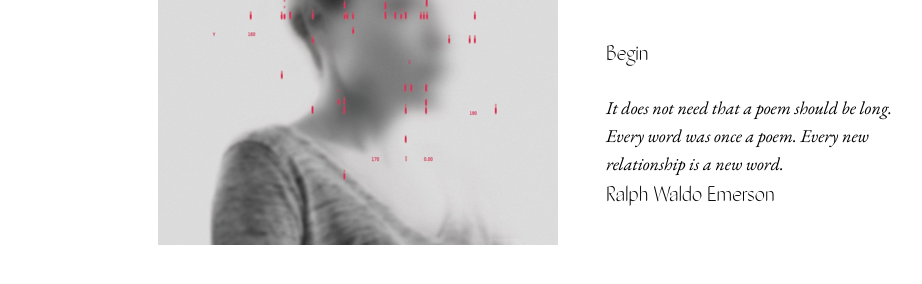
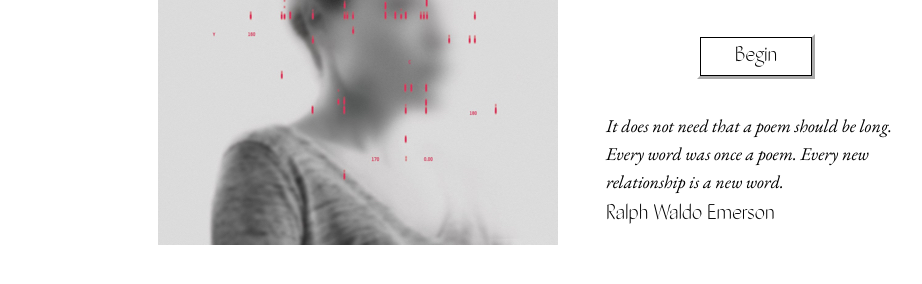
Before and after one commit to applebynj/hackdartmouth2018, a website built with webpack: page index.html in a window 1280 px wide. Shown: the part 442-726 px from the top of the page, without its empty margins (98-1020 px from the left). Built offline with nearby package versions, Linux system fonts and the light colour scheme.

Commit message:
additional styling to button

```diff
--- a/index.html
+++ b/index.html
@@ -83,6 +83,24 @@
 							margin-bottom: 20px;
 						}
 
+						.home__button {
+							font: 200 20px "Frauen", sans-serif;
+							color: #000000;
+							text-align: left;
+							margin-bottom: 50px;
+							text-align: center;
+							width: 110px;
+							margin: auto;
+							border:1px solid #000000;
+	 						outline-color:#FFFFFF;
+	 						outline-style:outset;
+						}
+
+						.home__button :hover {
+							background-color: #000000;
+							color: #FFFFFF;
+						}
+
 						.home__paragraph {
 							font-family: 'EB Garamond', serif;
 							font-style: normal;
@@ -126,9 +144,10 @@
 							</div>
 						</div>
 						<div class="home__quote">
-							<div class="home__quote-attribution">
+							<div class="home__button">
 								Begin
 							</div>
+							<br><br>
 							<div class="home__paragraph">
 								<i>It does not need that a poem should be long. Every word was once a poem. Every new relationship is a new word.</i>
 							</div>
```
